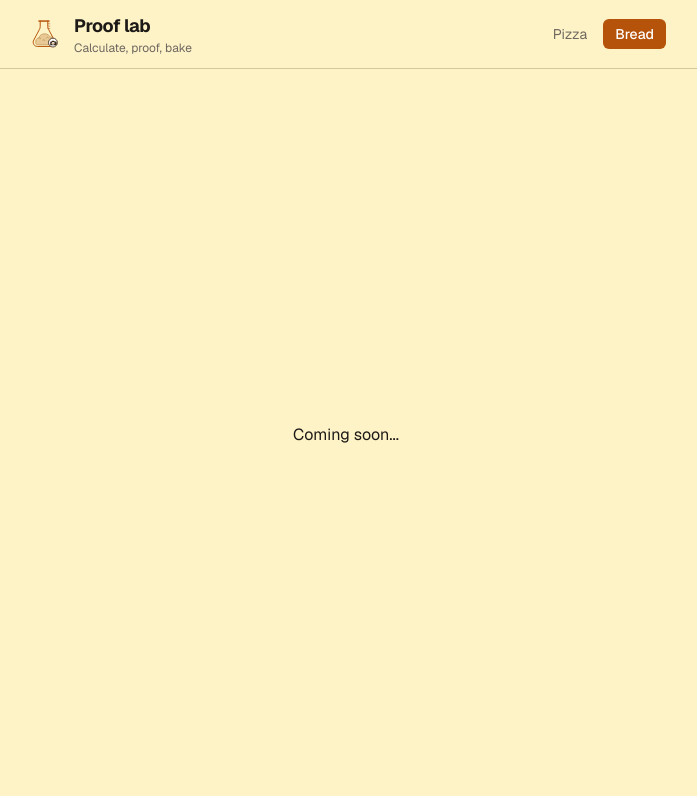
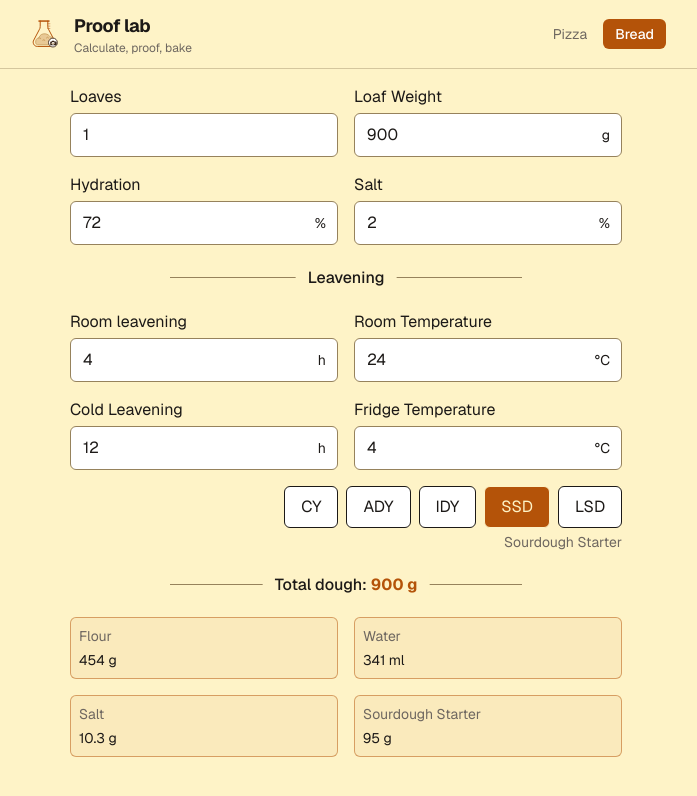
Before and after one commit to matijaJelnikar/proof-lab, a Next.js app: page /bread in a window 1280 px wide. Shown: the top 796 px of the page, without its empty margins (294-991 px from the left). Built offline with nearby package versions, Linux system fonts and the light colour scheme; no server answers.

Commit message:
add: bread calculator

```diff
--- a/app/bread/components/calculator.tsx
+++ b/app/bread/components/calculator.tsx
@@ -1,9 +1,107 @@
 'use client'
 
-export default function BreadCalculator() {
+import SaveReceipeDialog from '@/app/components/receipes/save-receipe-dialog';
+import InputField from '@/app/components/ui/input-field';
+import InputToggleSelector from '@/app/components/ui/input-toggle-selector';
+import ResultList from '@/app/components/ui/result-list';
+import { computeBreadDough } from '@/lib/dough';
+import { BreadInputs, YeastType, yeastTypes } from '@/lib/types';
+import Link from 'next/link';
+import { useState } from 'react';
+
+
+
+
+export default function BreadCalculator({ initialInputs, existingReceipeName, canSave = false }: { initialInputs: BreadInputs, existingReceipeName?: string, canSave?: boolean }) {
+    const [inputs, setInputs] = useState<BreadInputs>(initialInputs)
+    const [isDialogOpen, setIsDialogOpen] = useState(false);
+
+
+    const hasChanges = (Object.keys(inputs) as Array<keyof BreadInputs>).some(
+        key => inputs[key] !== initialInputs[key]
+    )
+
+    const [results, totalDough] = computeBreadDough({
+        loaves: inputs.loaves,
+        loafWeight: inputs.loafWeight,
+        hydration: inputs.hydration,
+        salt: inputs.salt,
+        rtLeavening: inputs.rtLeavening,
+        rtTemperature: inputs.rtTemperature,
+        ctLeavening: inputs.ctLeavening,
+        ctTemperature: inputs.ctTemperature,
+        yeastType: inputs.yeastType,
+    })
+
+
+    const handleChange = (e: React.ChangeEvent<HTMLInputElement>) => {
+        const { name, value } = e.target
+        setInputs(prev => ({ ...prev, [name]: Number(value.replace(',', '.')) || 0 }))
+    }
+
+    const openSaveDialog = () => {
+        setIsDialogOpen(true)
+
+    }
+
     return (
-        <div className='w-full flex flex-col gap-4'>
-            Coming soon...
-        </div>
+        <div className='w-full h-full flex flex-col gap-4 pb-4' >
+            <SaveReceipeDialog
+                open={isDialogOpen}
+                onClose={() => setIsDialogOpen(false)}
+                type='BREAD'
+                configuration={inputs}
+                initialName={existingReceipeName}
+                namePlaceholder='Country Loaf - Overnight Cold Proof'
+            />
+
+            <div className='grid grid-cols-2 gap-4'>
+                <InputField name="loaves" label="Loaves" value={inputs.loaves} onChange={handleChange} placeholder="1" />
+                <InputField name="loafWeight" label="Loaf Weight" value={inputs.loafWeight} onChange={handleChange} placeholder="900" unit="g" />
+                <InputField name="hydration" label="Hydration" value={inputs.hydration} onChange={handleChange} placeholder="72" unit="%" />
+                <InputField name="salt" label="Salt" value={inputs.salt} onChange={handleChange} placeholder="2" unit="%" />
+            </div>
+            <div className="inline-flex items-center justify-center w-full">
+                <hr className="w-88 h-px my-4 bg-border border-0" />
+                <span className="absolute px-3 font-medium text-heading -translate-x-1/2 bg-background left-1/2">Leavening</span>
+            </div>
+            <div className='grid grid-cols-2 gap-4'>
+                <InputField name="rtLeavening" label="Room leavening" value={inputs.rtLeavening} onChange={handleChange} placeholder="4" unit="h" />
+                <InputField name="rtTemperature" label="Room Temperature" value={inputs.rtTemperature} onChange={handleChange} placeholder="24" unit="°C" />
+                <InputField name="ctLeavening" label="Cold Leavening" value={inputs.ctLeavening} onChange={handleChange} placeholder="12" unit="h" />
+                <InputField name="ctTemperature" label="Fridge Temperature" value={inputs.ctTemperature} onChange={handleChange} placeholder="4" unit="°C" />
+            </div>
+            <div className='w-full flex justify-end'>
+                <InputToggleSelector<YeastType> options={yeastTypes} selectedOption={inputs.yeastType} onChange={(option) => setInputs(prev => ({ ...prev, yeastType: option }))} />
+            </div>
+
+            <div className="relative inline-flex items-center justify-center w-full">
+                <hr className="w-88 h-px my-4 bg-border border-0" />
+                <span className="absolute px-3 font-medium text-heading -translate-x-1/2 bg-background left-1/2">Total dough:
+                    <span className={`ml-1 font-bold ${totalDough > 0 ? 'text-accent' : 'text-muted'}`}>
+                        {totalDough} g
+                    </span>
+                </span>
+                {hasChanges && (canSave ? (
+                    <button
+                        type="button"
+                        onClick={openSaveDialog}
+                        className='absolute right-0 px-3 py-1 rounded-md bg-background text-accent hover:underline cursor-pointer'
+                    >
+                        Save
+                    </button>
+                ) : (
+                    <Link
+                        href='/login?from=/bread'
+                        className='absolute right-0 px-3 py-1 rounded-md bg-background text-muted hover:text-accent hover:underline'
+                    >
+                        Sign in to save
+                    </Link>
+                ))}
+            </div>
+            <div className='w-full'>
+                <ResultList results={results} />
+            </div>
+        </div >
     )
 }
--- a/app/bread/page.tsx
+++ b/app/bread/page.tsx
@@ -1,12 +1,44 @@
+import { getCurrentUser } from '@/lib/dal';
+import { getReceipeById } from '@/lib/queries/receipes';
+import { BreadInputs } from '@/lib/types';
 import BreadCalculator from '@/app/bread/components/calculator';
-import Link from 'next/link';
 
-export default function BreadPage() {
+const INITIAL_INPUTS: BreadInputs = {
+    loaves: 1,
+    loafWeight: 900,
+    hydration: 72,
+    salt: 2,
+    rtLeavening: 4,
+    rtTemperature: 24,
+    ctLeavening: 12,
+    ctTemperature: 4,
+    yeastType: 'SSD',
+} as const;
+
+export default async function BreadPage({ searchParams }: { searchParams: Promise<{ receipe?: string }> }) {
+
+    const receipeId = (await searchParams).receipe
+    const user = await getCurrentUser()
+    const receipe: { name: string, configuration: BreadInputs } = { name: '', configuration: INITIAL_INPUTS }
+    if (receipeId) {
+        const recFromDb = await getReceipeById(Number(receipeId))
+        if (recFromDb?.type === 'BREAD') {
+            receipe.configuration = recFromDb.configuration as BreadInputs
+            receipe.name = recFromDb.name
+        }
+    }
+
     return (
-        <div className='flex flex-col w-full'>
-            <div className="flex flex-col self-center max-w-3xl justify-center h-full gap-6">
-                <BreadCalculator />
+        <div className='flex flex-col w-full pt-4'>
+            <div className="flex flex-col self-center mx-6  sm:max-w-3xl justify-center h-full gap-6">
+                <BreadCalculator
+                    key={receipeId ?? 'new'}
+                    initialInputs={receipe.configuration}
+                    existingReceipeName={receipe.name}
+                    canSave={user !== null}
+                />
             </div>
         </div>
+
     )
 }
--- a/app/pizza/components/calculator.tsx
+++ b/app/pizza/components/calculator.tsx
@@ -4,7 +4,7 @@ import SaveReceipeDialog from '@/app/components/receipes/save-receipe-dialog';
 import InputField from '@/app/components/ui/input-field';
 import InputToggleSelector from '@/app/components/ui/input-toggle-selector';
 import ResultList from '@/app/components/ui/result-list';
-import { computePizzaDough } from '@/lib/pizza-dough';
+import { computePizzaDough } from '@/lib/dough';
 import { DoughInputs, YeastType, yeastTypes } from '@/lib/types';
 import Link from 'next/link';
 import { useState } from 'react';
--- a/app/pizza/page.tsx
+++ b/app/pizza/page.tsx
@@ -22,8 +22,8 @@ export default async function PizzaPage({ searchParams }: { searchParams: Promis
     const receipe: { name: string, configuration: DoughInputs } = { name: '', configuration: INITIAL_INPUTS }
     if (receipeId) {
         const recFromDb = await getReceipeById(Number(receipeId))
-        if (recFromDb) {
-            receipe.configuration = recFromDb.configuration
+        if (recFromDb?.type === 'PIZZA') {
+            receipe.configuration = recFromDb.configuration as DoughInputs
             receipe.name = recFromDb.name
         }
     }
--- a/lib/actions/receipes.ts
+++ b/lib/actions/receipes.ts
@@ -4,14 +4,14 @@ import { db } from '@/lib/db'
 import { requireUser } from '@/lib/dal'
 import { getReceipeByName } from '@/lib/queries/receipes'
 import { receipes } from '@/lib/schema'
-import { ReceipeType, DoughInputs } from '@/lib/types'
+import { ReceipeType, ReceipeConfiguration } from '@/lib/types'
 import { and, eq } from 'drizzle-orm'
 import { revalidatePath } from 'next/cache'
 
 type SaveReceipeData = {
     name: string
     type: ReceipeType
-    configuration: DoughInputs
+    configuration: ReceipeConfiguration
     overwrite?: boolean
 }
 
--- a/lib/pizza-dough.ts
+++ b/lib/dough.ts
@@ -1,5 +1,5 @@
 import type { DoughCalculatorResult } from '@/app/components/ui/result-list';
-import type { DoughInputs, YeastType } from '@/lib/types';
+import type { BreadInputs, DoughInputs, YeastType } from '@/lib/types';
 import { yeastTypes } from '@/lib/types';
 
 const REFERENCE_TEMP_C = 25
@@ -34,9 +34,9 @@ function clamp(n: number, min: number, max: number): number {
     return Math.min(Math.max(n, min), max)
 }
 
-export function computePizzaDough({
-    balls,
-    ballWeight,
+type DoughParams = Omit<DoughInputs, 'balls' | 'ballWeight'>
+
+function computeDough(totalWeight: number, {
     hydration,
     salt,
     rtLeavening,
@@ -44,10 +44,7 @@ export function computePizzaDough({
     ctLeavening = 0,
     ctTemperature = 4,
     yeastType
-}: DoughInputs): [DoughCalculatorResult[], number] {
-
-
-    const totalWeight = balls * ballWeight
+}: DoughParams): [DoughCalculatorResult[], number] {
     const profile = YEAST_PROFILES[yeastType] ?? YEAST_PROFILES.IDY
 
     const fermentHours =
@@ -91,3 +88,11 @@ export function computePizzaDough({
         { label: yeastTypes[yeastType] ?? 'Yeast', value: roundNumber(yeastWeight, profile.decimals), unit: 'g' },
     ], totalWeight]
 }
+
+export function computePizzaDough({ balls, ballWeight, ...params }: DoughInputs): [DoughCalculatorResult[], number] {
+    return computeDough(balls * ballWeight, params)
+}
+
+export function computeBreadDough({ loaves, loafWeight, ...params }: BreadInputs): [DoughCalculatorResult[], number] {
+    return computeDough(loaves * loafWeight, params)
+}
--- a/lib/schema.ts
+++ b/lib/schema.ts
@@ -1,5 +1,5 @@
 
-import { DoughInputs, receipeTypes } from '@/lib/types';
+import { ReceipeConfiguration, receipeTypes } from '@/lib/types';
 import type { AdapterAccountType } from 'next-auth/adapters';
 import { integer, primaryKey, sqliteTable, text, unique } from 'drizzle-orm/sqlite-core';
 
@@ -49,7 +49,7 @@ export const receipes = sqliteTable('receipes', {
     name: text('name').notNull(),
     type: text('type', { enum: receipeTypes }).notNull(),
     createdAt: integer('created_at').notNull(),
-    configuration: text('configuration', { mode: 'json' }).$type<DoughInputs>().notNull(),
+    configuration: text('configuration', { mode: 'json' }).$type<ReceipeConfiguration>().notNull(),
     userId: text('user_id').notNull().references(() => users.id, { onDelete: 'cascade' })
 }, (receipe) => [
     unique().on(receipe.userId, receipe.name, receipe.type)
```
Also changed, not shown: app/components/receipes/save-receipe-dialog.tsx (+5 -4 lines), lib/types.ts (+7 -0 lines).
